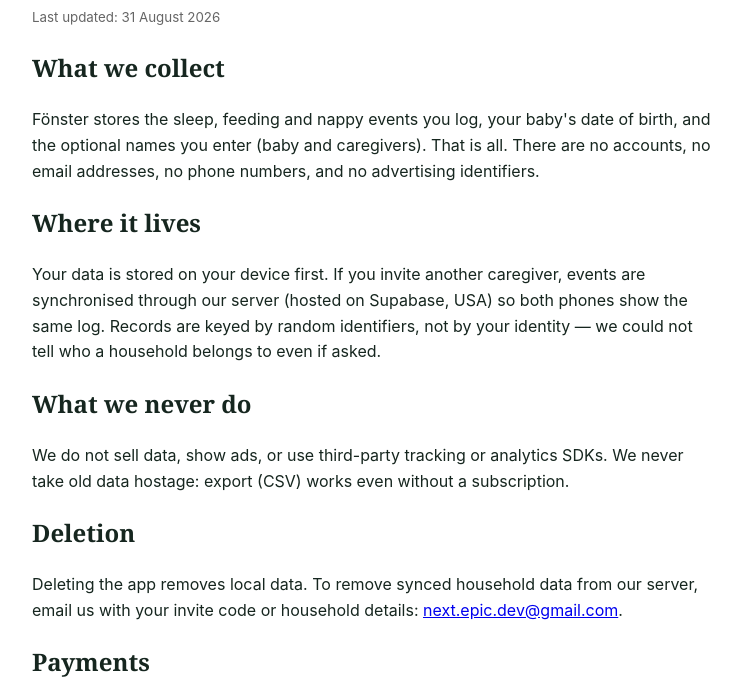
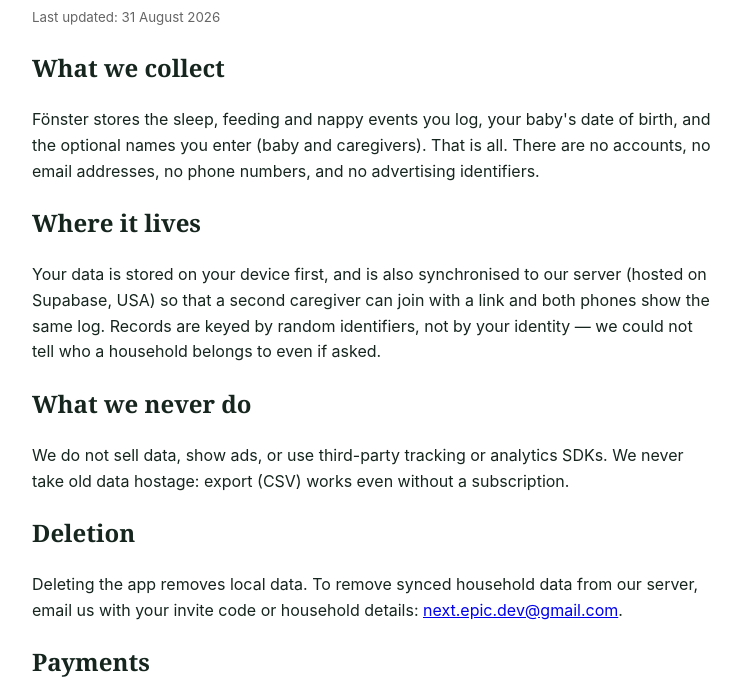
Before and after one commit to next-epic-dev/fonster-site, a plain HTML site: page privacy.html in a window 1280 px wide. Shown: the part 109-800 px from the top of the page, without its empty margins (268-1009 px from the left). Drawn offline with Linux system fonts and the light colour scheme.

Commit message:
동기화 시점 문구 정정: 기본 동기화(감사 5.1.1 반영)

```diff
--- a/privacy.html
+++ b/privacy.html
@@ -5,7 +5,7 @@
 <h2>What we collect</h2>
 <p>Fönster stores the sleep, feeding and nappy events you log, your baby's date of birth, and the optional names you enter (baby and caregivers). That is all. There are no accounts, no email addresses, no phone numbers, and no advertising identifiers.</p>
 <h2>Where it lives</h2>
-<p>Your data is stored on your device first. If you invite another caregiver, events are synchronised through our server (hosted on Supabase, USA) so both phones show the same log. Records are keyed by random identifiers, not by your identity — we could not tell who a household belongs to even if asked.</p>
+<p>Your data is stored on your device first, and is also synchronised to our server (hosted on Supabase, USA) so that a second caregiver can join with a link and both phones show the same log. Records are keyed by random identifiers, not by your identity — we could not tell who a household belongs to even if asked.</p>
 <h2>What we never do</h2>
 <p>We do not sell data, show ads, or use third-party tracking or analytics SDKs. We never take old data hostage: export (CSV) works even without a subscription.</p>
 <h2>Deletion</h2>
```
